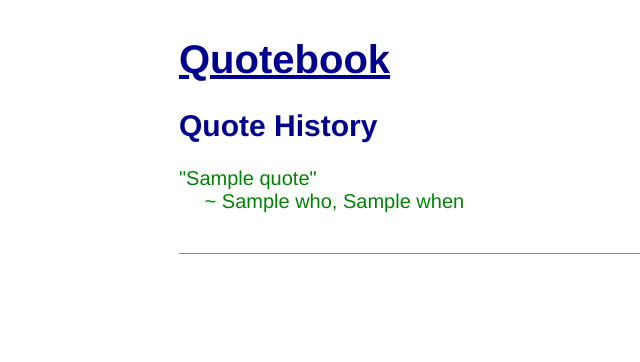
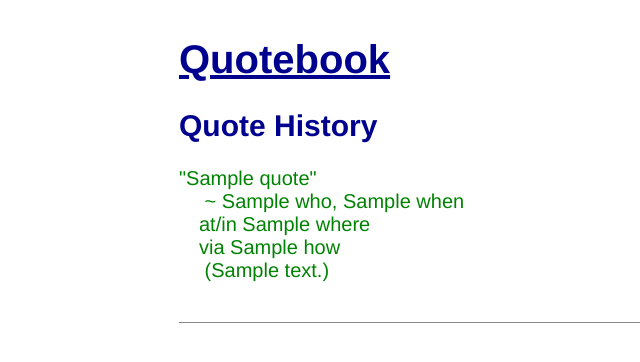
Before and after one commit to amminer/cloud-final-quotebook, a Flask app: template hw2/templates/history.html in a window 1280 px wide. Shown: the top 362 px of the page, without its empty margins (209-849 px from the left). Run offline with Flask 3, Linux system fonts and the light colour scheme; the template is opened without the code that fills it: most values are stand-ins (such as "Sample title", 1, 10 or a date in 2020).

Commit message:
history displays all columns, removed dead import, minor formatting change in index

```diff
--- a/hw2/app.py
+++ b/hw2/app.py
@@ -17,7 +17,6 @@ REQUIREMENTS:
 
 
 import flask
-from flask.views import MethodView
 from index import Index
 from history import History
 from contribute import Contribute
--- a/hw2/templates/history.html
+++ b/hw2/templates/history.html
@@ -4,13 +4,16 @@
     {% for quote in quotes %}
         <p class=quote> <!-- TODO quote deserves its own html template-->
 	    "{{ quote.quote }}"<br>
-            &emsp; ~ {{ quote.who }}
-        {%- if quote.when -%}
-        , {{ quote.when }}<br>
-        {%- endif -%}
-        {%- if not quote.when -%}
-        <br>
-        {%- endif -%}
+            &emsp; ~ {{ quote.who }}, {{ quote.when }}<br>
+        {% if quote.where %}
+            &emsp;at/in {{ quote.where }}<br>
+        {% endif %}
+        {% if quote.how %}
+            &emsp;via {{ quote.how }}<br>
+        {% endif %}
+        {% if quote.context %}
+            &emsp; ({{ quote.context }})<br>
+        {% endif %}
         </p>
     {% endfor %}
 
--- a/hw2/templates/index.html
+++ b/hw2/templates/index.html
@@ -3,7 +3,7 @@
     <h2>Landing Page</h2>
     {% for route in other_routes.keys() %}
         <a class=route href="{{ other_routes[route] }}">
-	        "{{ route }}"
+	        {{ route }}
         </a><br/>
     {% endfor %}
 
```
